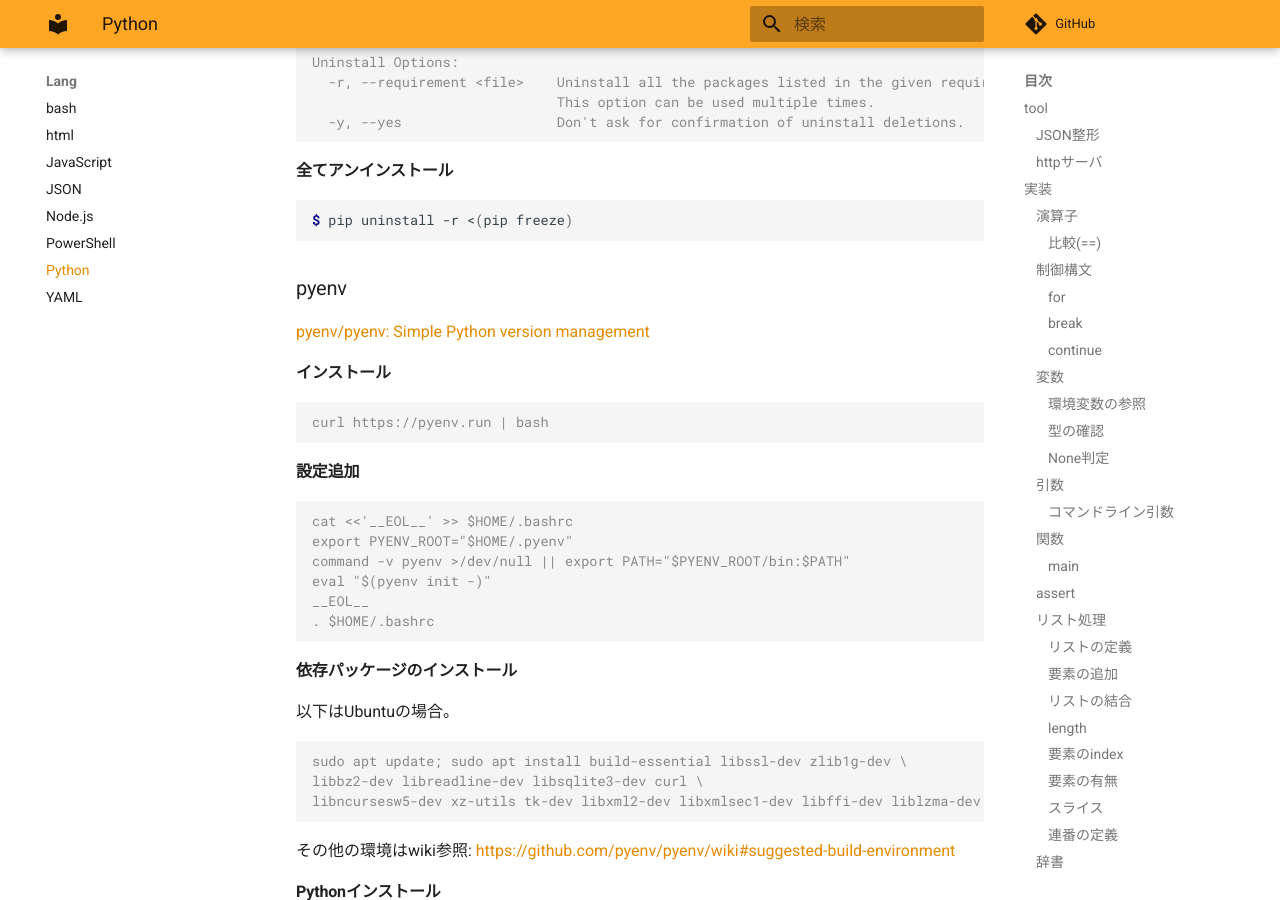
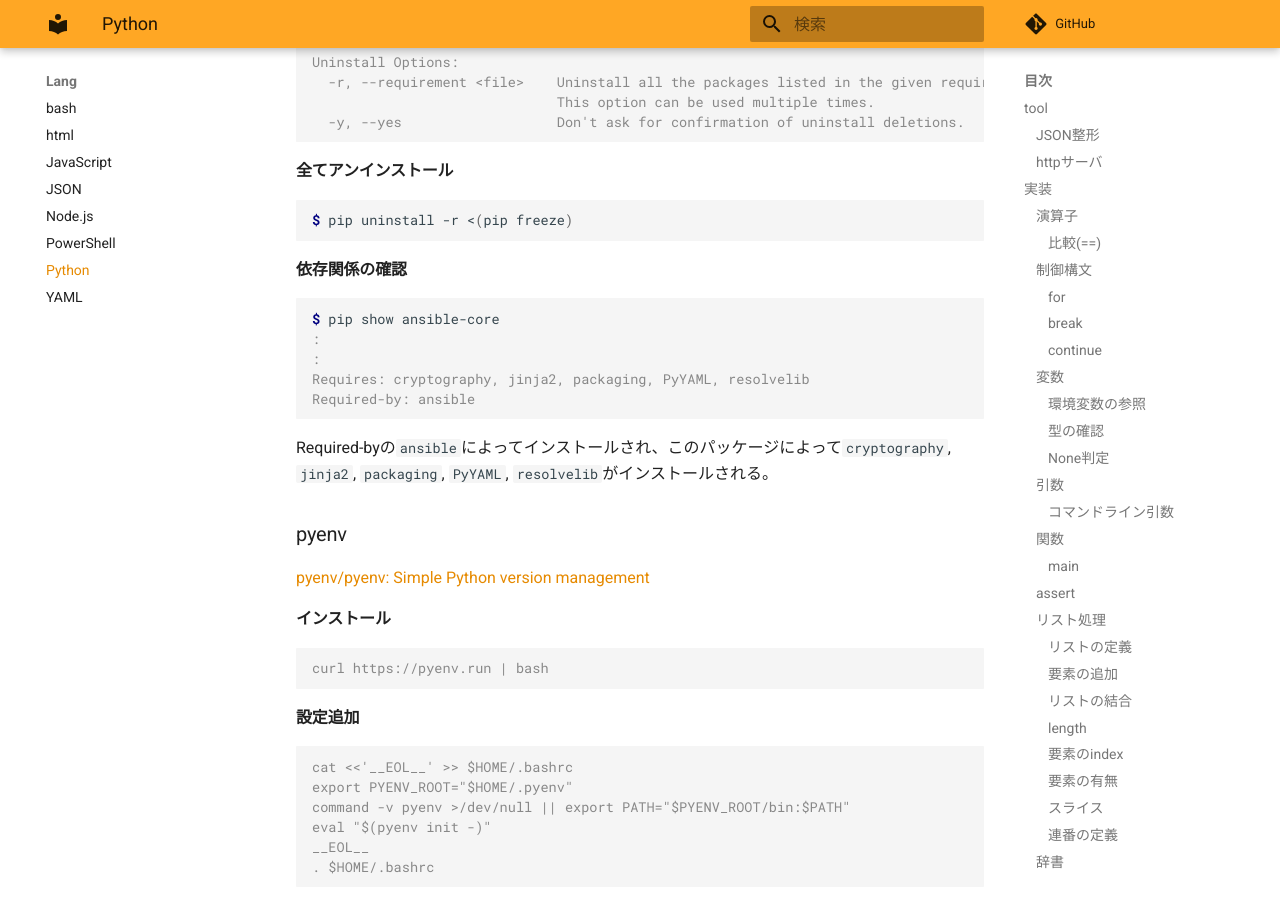
Before and after one commit to zaki-lknr/docs, an MkDocs documentation site: the page built from docs/lang/python.md, in a window 1280 px wide and 900 px high, scrolled down 16606 px. Built offline with MkDocs 1.6.1 and Material for MkDocs 9.7.7, drawn with Linux system fonts in a browser that asks for light colours; comment, search, counter and statistics services are not loaded.

Commit message:
add: lang/python: pipで依存関係の確認

````diff
--- a/docs/lang/python.md
+++ b/docs/lang/python.md
@@ -875,6 +875,18 @@ Uninstall Options:
 $ pip uninstall -r <(pip freeze)
 ```
 
+#### 依存関係の確認
+
+```console
+$ pip show ansible-core
+:
+:
+Requires: cryptography, jinja2, packaging, PyYAML, resolvelib
+Required-by: ansible
+```
+
+Required-byの`ansible`によってインストールされ、このパッケージによって`cryptography`, `jinja2`, `packaging`, `PyYAML`, `resolvelib`がインストールされる。
+
 ### pyenv
 
 [pyenv/pyenv: Simple Python version management](https://github.com/pyenv/pyenv)
````
